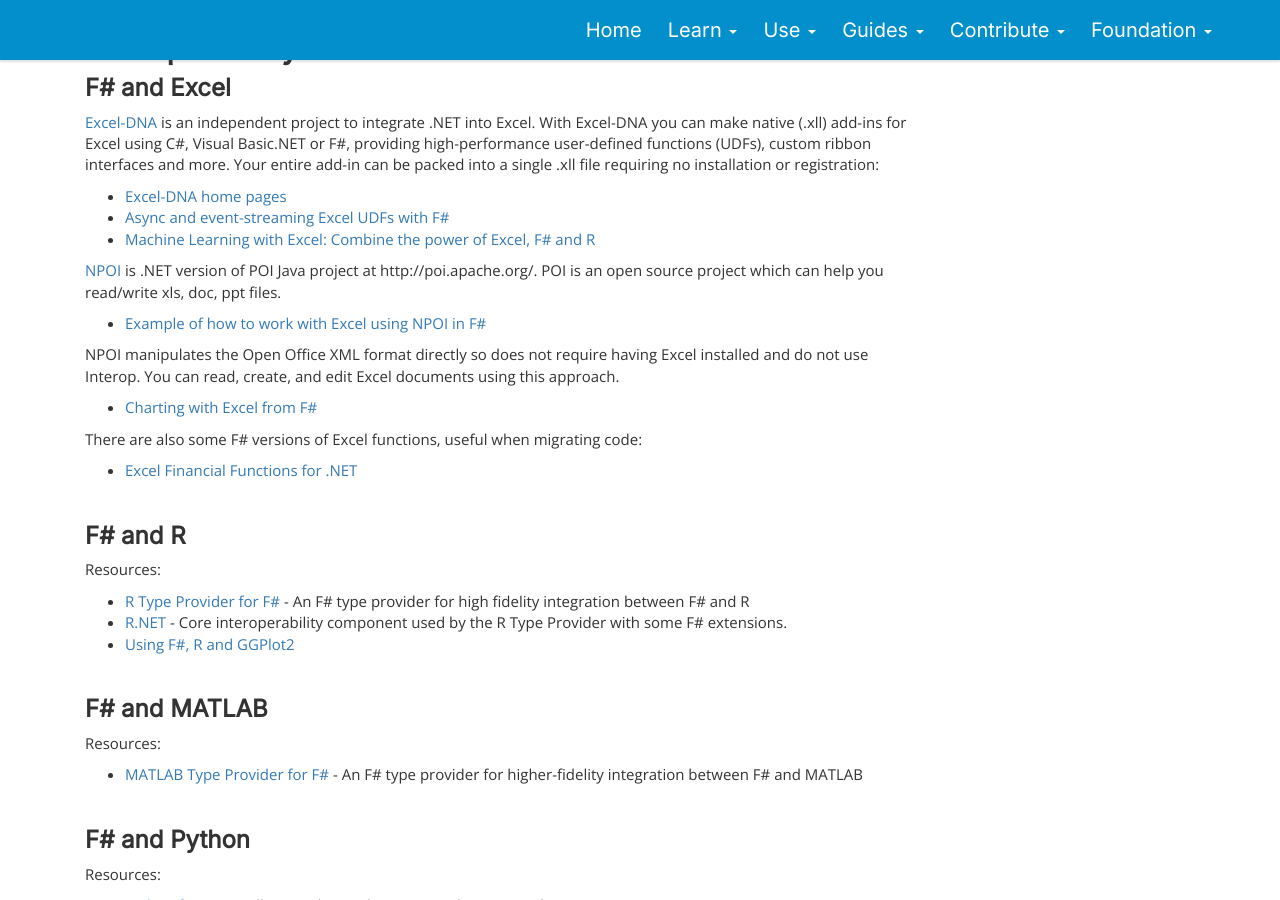
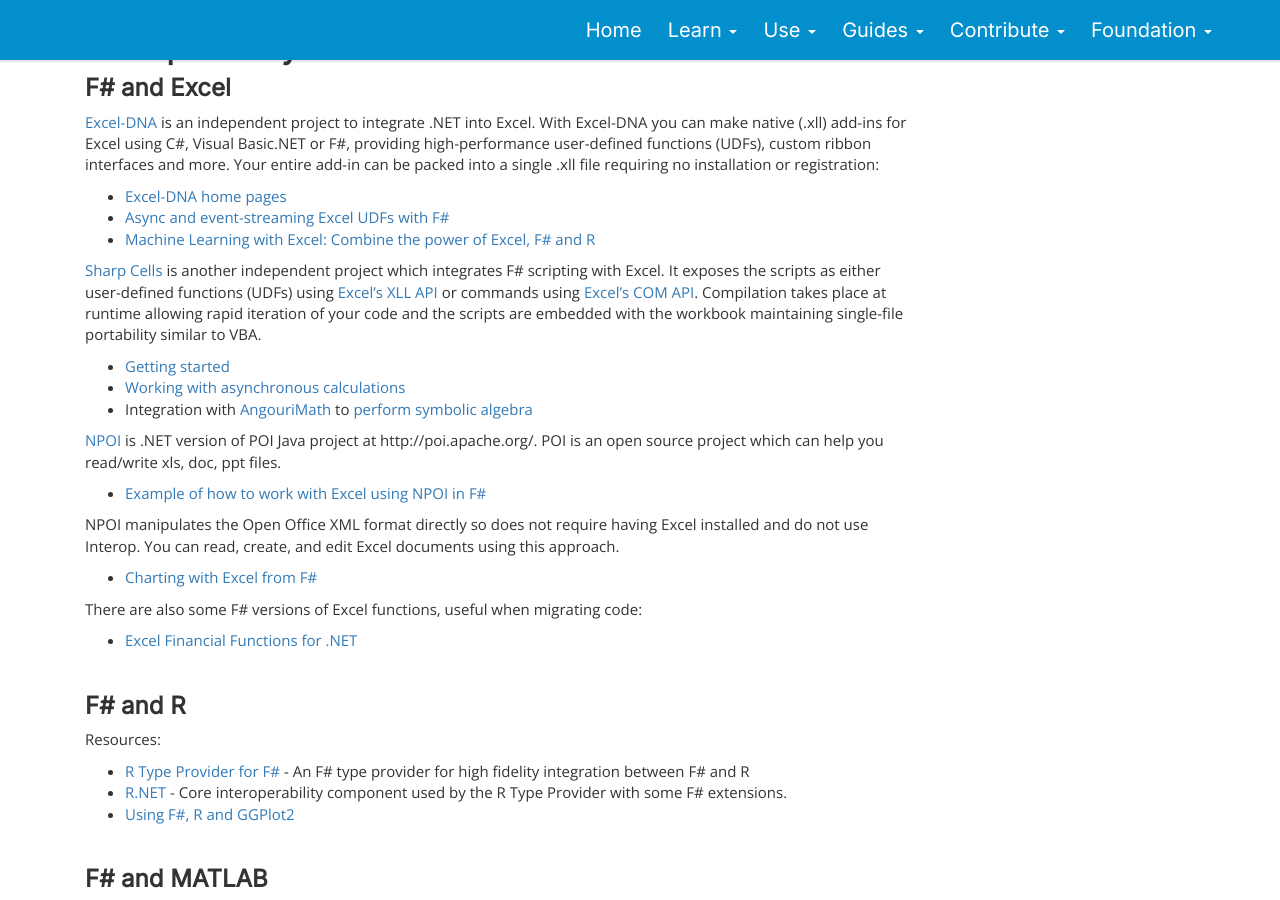
Before and after one commit to fsharp/fsharp.org, a Jekyll site: the page built from guides/data-science/index.md, in a window 1280 px wide and 900 px high, scrolled down 2973 px. Built offline with Jekyll 4.4.1, drawn with Linux system fonts in a browser that asks for light colours; nearby versions of some CDN libraries.

Commit message:
Add Sharp Cells to the Excel Interop section
Adds a short section to describe [Sharp Cells](https://www.sharpcells.com/). Disclosure: This is my project so apologies if it reads too much like advertising. Happy to make any necessary edits.

```diff
--- a/guides/data-science/index.md
+++ b/guides/data-science/index.md
@@ -155,6 +155,12 @@
  * [Async and event-streaming Excel UDFs with F#](http://excel-dna.net/2013/03/26/async-and-event-streaming-excel-udfs-with-f/)
  * [Machine Learning with Excel: Combine the power of Excel, F# and R](http://luajalla.azurewebsites.net/excel-dna-three-stories/)
 
+[Sharp Cells](https://www.sharpcells.com/) is another independent project which integrates F# scripting with Excel. It exposes the scripts as either user-defined functions (UDFs) using [Excel's XLL API](https://learn.microsoft.com/en-us/office/client-developer/excel/welcome-to-the-excel-software-development-kit) or commands using [Excel's COM API](https://learn.microsoft.com/en-us/dotnet/api/microsoft.office.interop.excel?view=excel-pia). Compilation takes place at runtime allowing rapid iteration of your code and the scripts are embedded with the workbook maintaining single-file portability similar to VBA.
+
+ * [Getting started](https://www.sharpcells.com/getting-started)
+ * [Working with asynchronous calculations](https://www.sharpcells.com/example-async)
+ * Integration with [AngouriMath](https://am.angouri.org/) to [perform symbolic algebra](https://www.sharpcells.com/example-symbolic)
+
 [NPOI](https://github.com/nissl-lab/npoi/) is .NET version of POI Java project at http://poi.apache.org/. POI is an open source project which can help you read/write xls, doc, ppt files.
 
  * [Example of how to work with Excel using NPOI in F#](https://github.com/Heather/FXL/blob/master/RNExceL/Model/NPOI.fs#L19)
```
